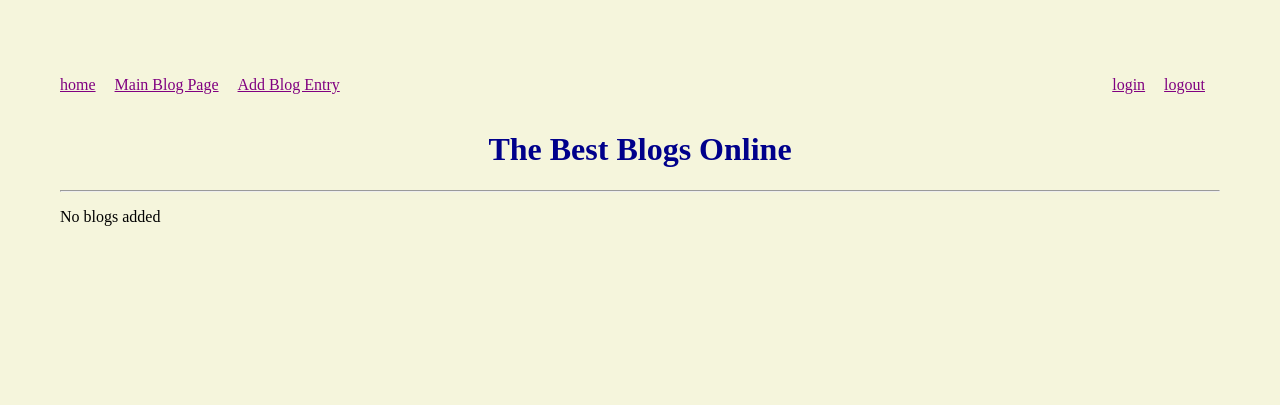
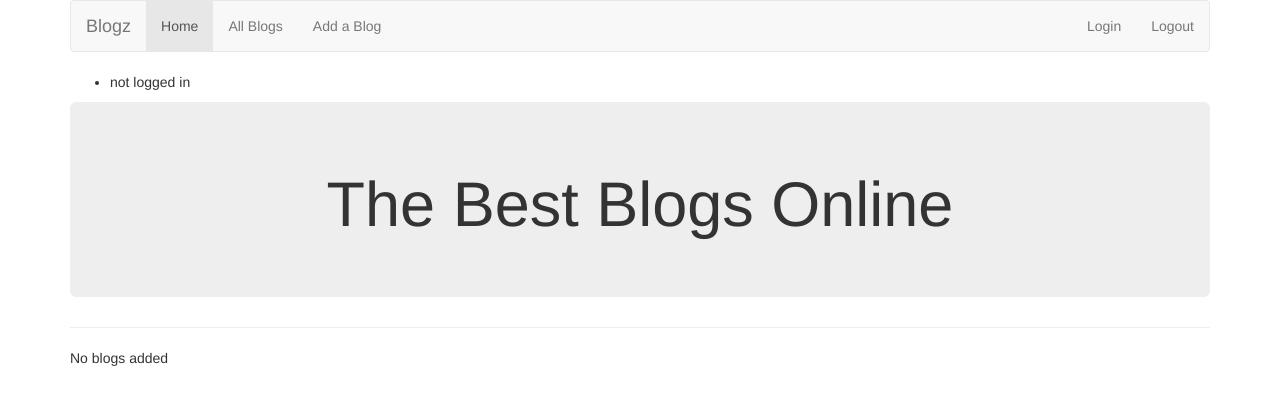
Before and after one commit to karlajagan/tour-zone, a Flask app: page /blog in a window 1280 px wide. Shown: the top 405 px of the page. Run offline with Flask 2, Linux system fonts and the light colour scheme; data that the repository does not hold is empty; some libraries are stand-ins or nearby versions.

Commit message:
added bootstrap formating and created model for MVC

```diff
--- a/main.py
+++ b/main.py
@@ -67,7 +67,7 @@ def validate_email_re(field):
 def require_login():
     allowed_routes = ['login', 'register', 'index', 'blog_list']
     if request.endpoint not in allowed_routes and 'username' not in session:
-        return redirect('/')
+        return redirect('/login')
 
 @app.route('/login', methods=['POST', 'GET'])
 def login():
@@ -77,16 +77,21 @@ def login():
         user = User.query.filter_by(username=username).first()
         if user and user.password == password:
             session['username'] = username
-            flash('logged in')
             return redirect('/blog')
         else:
             flash('User password is incorrect, or user does not exist', 'error')
 
-    return render_template('login.html')
+    if session.get('username') is not None:
+        del session['username']
+
+    return render_template('login.html', title = "Blog Login" )
 
 @app.route('/register', methods=['POST', 'GET'])
 def register():
+    if session.get('username') is not None:
+        del session['username']
     if request.method == 'POST':
+
         username = request.form['username']
         email = request.form['email']
         password = request.form['password']
@@ -120,13 +125,13 @@ def register():
                         email = ""
             if not username_error and not password_error and \
                 not validate_error and not email_error:
-                password = ""
-                val_password = ""
                 new_user = User(username,email,password)
                 db.session.add(new_user)
                 db.session.commit()
-                session['username'] = username
-                return redirect('/blog')
+                password = ""
+                val_password = ""
+                # session['username'] = username
+                return redirect('/login')
             else:
                 return render_template('register.html',
                     title="Register", username_error = username_error,
@@ -154,14 +159,34 @@ def logout():
 
 @app.route("/", methods=['GET'])
 def index():
+    if session.get('username') is not None:
+        flash('logged in as '+session['username'])
+    else:
+        flash('not logged in')
     users = User.query.all()
     return render_template("display_users.html", title = "Blog authors", users=users)
 
 @app.route('/blog', methods=['GET', 'POST'])
 def blog_list():
-#this has to list all the users so we can list all their blogs
+    #add all the blogs from a specific author
     blog_id = request.args.get('blog_id', '')
-    if blog_id == "":
+
+    username = ''
+    if session.get('username') is not None:
+        flash('logged in as '+session['username'])
+    else:
+        flash('not logged in')
+        # username = session['username']
+    username_arg = request.args.get('user', '')
+    if username_arg != '':
+        username = username_arg
+
+    if username != '':
+        owner = User.query.filter_by(username=username).first()
+        blogs = Blog.query.order_by(Blog.blog_id.desc()).filter_by(owner=owner).all()
+        return render_template('display_blogs.html', title="The Best Blogs Online",
+            blogs=blogs)
+    if blog_id == '':
         blogs = Blog.query.order_by(Blog.blog_id.desc()).all()
         return render_template('display_blogs.html', title="The Best Blogs Online",
             blogs=blogs)
@@ -174,7 +199,7 @@ def blog_list():
 
 @app.route('/newpost', methods=['GET'])
 def add_blog():
-
+    flash('logged in as '+session['username'])
     return render_template('add-a-blog.html', title="Add a Blog",
         blog_title="" , blog="" , title_error="" , blog_error="")
 
--- a/templates/base.html
+++ b/templates/base.html
@@ -1,23 +1,32 @@
 <!doctype html>
 <html>
     <head>
-        <link rel= "stylesheet" type="text/css" href= "{{ url_for('static', filename='css/base.css') }}">
+            <link rel="stylesheet" href="https://maxcdn.bootstrapcdn.com/bootstrap/3.3.7/css/bootstrap.min.css">
+            <script src="https://ajax.googleapis.com/ajax/libs/jquery/3.2.0/jquery.min.js"></script>
+            <script src="https://maxcdn.bootstrapcdn.com/bootstrap/3.3.7/js/bootstrap.min.js"></script>
+        <!-- <link rel= "stylesheet" type="text/css" href= "{{ url_for('static', filename='css/base.css') }}"> -->
         <title>{{title}}</title>
     </head>
 <body>
-    <div>
-        <nav>
-            <ul id="user-account">
-                <li><a href="/login">login</a></li>
-                <li><a href="/logout">logout</a></li>
-            </ul>
-            <ul>
-                <li><a href="/">home</a></li>
-                <li><a href="/blog">Main Blog Page</a></li>
-                <li><a href="/newpost">Add Blog Entry</a></li>
-            </ul>
+    <div class="container">
+
+        <nav class="navbar navbar-default">
+                <div class="container-fluid">
+                  <div class="navbar-header">
+                    <a class="navbar-brand" href="/">Blogz</a>
+                  </div>
+                  <ul class="nav navbar-nav">
+                    <li class="active"><a href="/">Home</a></li>
+                    <li><a href="/blog">All Blogs</a></li>
+                    <li><a href="/newpost">Add a Blog</a></li>
+                </ul>
+                <ul class="nav navbar-nav navbar-right">
+                    <li><a href="/login">Login</a></li>
+                    <li><a href="/logout">Logout</a></li>
+                  </ul>
+            </div>
         </nav>
-    </div>
+
     {% with messages = get_flashed_messages(with_categories=True) %}
         <ul>
         {% for category,message in messages %}
@@ -25,8 +34,12 @@
         {% endfor %}
         </ul>
     {% endwith %}
+    </div>
+
+    <div class="container">
     {% block content %}
     {% endblock %}
+    </div>
 
 </body>
 </html>
--- a/templates/display_blogs.html
+++ b/templates/display_blogs.html
@@ -1,17 +1,21 @@
 {% extends "base.html" %}
 
 {% block content %}
-<h1>{{title}}</h1>
+<div class="jumbotron text-center">
+        <h1>{{title}}</h1>
+</div>
 <hr>
     {% if blogs|length == 0 %}
         <p>No blogs added</p>
     {% else %}
         <ul>
             {% for blog in blogs %}
-            <h2><a href="/blog?blog_id={{blog.blog_id}}">{{blog.blog_title}}</a></h2>
-            <p>{{blog.blog}}</p>
-            <p>author by </p>
-            <hr>
+            <div class="panel panel-default">
+                    <div class="panel-heading"><h3><a href="/blog?blog_id={{blog.blog_id}}">{{blog.blog_title}}</a></h3></div>
+                    <div class="panel-body">{{blog.blog}}</div>
+                    <div class="panel-footer">author by <a href="/blog?user={{blog.owner.username}}">{{blog.owner.username}}</a></div>
+            </div>
+          <!-- <hr> -->
             {% endfor %}
         </ul>
 
```
Also changed, not shown: model.py (added, +27 -0 lines), templates/add-a-blog.html (+4 -3 lines), templates/display_blog.html (+4 -3 lines), templates/display_users.html (+7 -5 lines), templates/login.html (+13 -15 lines), templates/register.html (+23 -17 lines).
